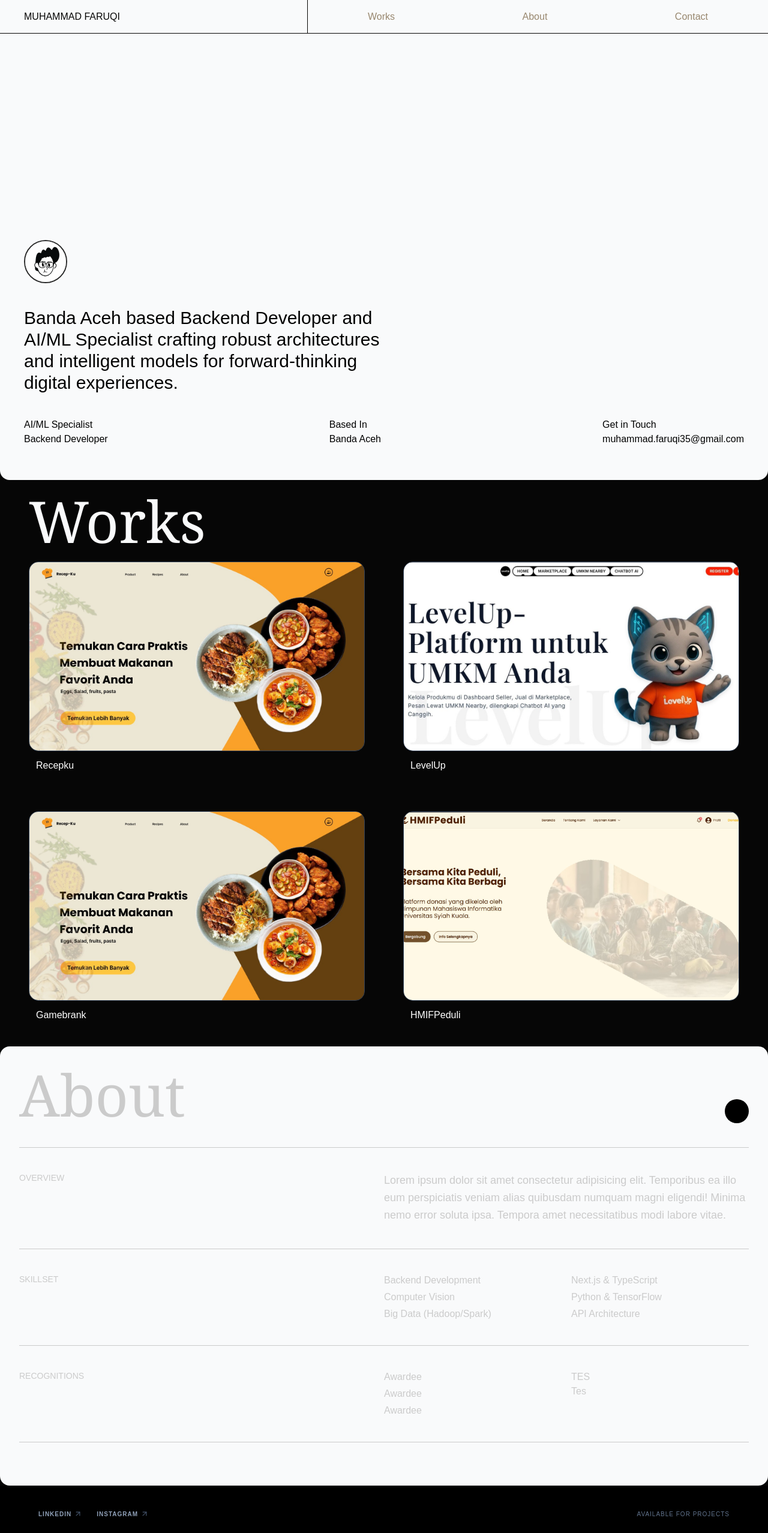
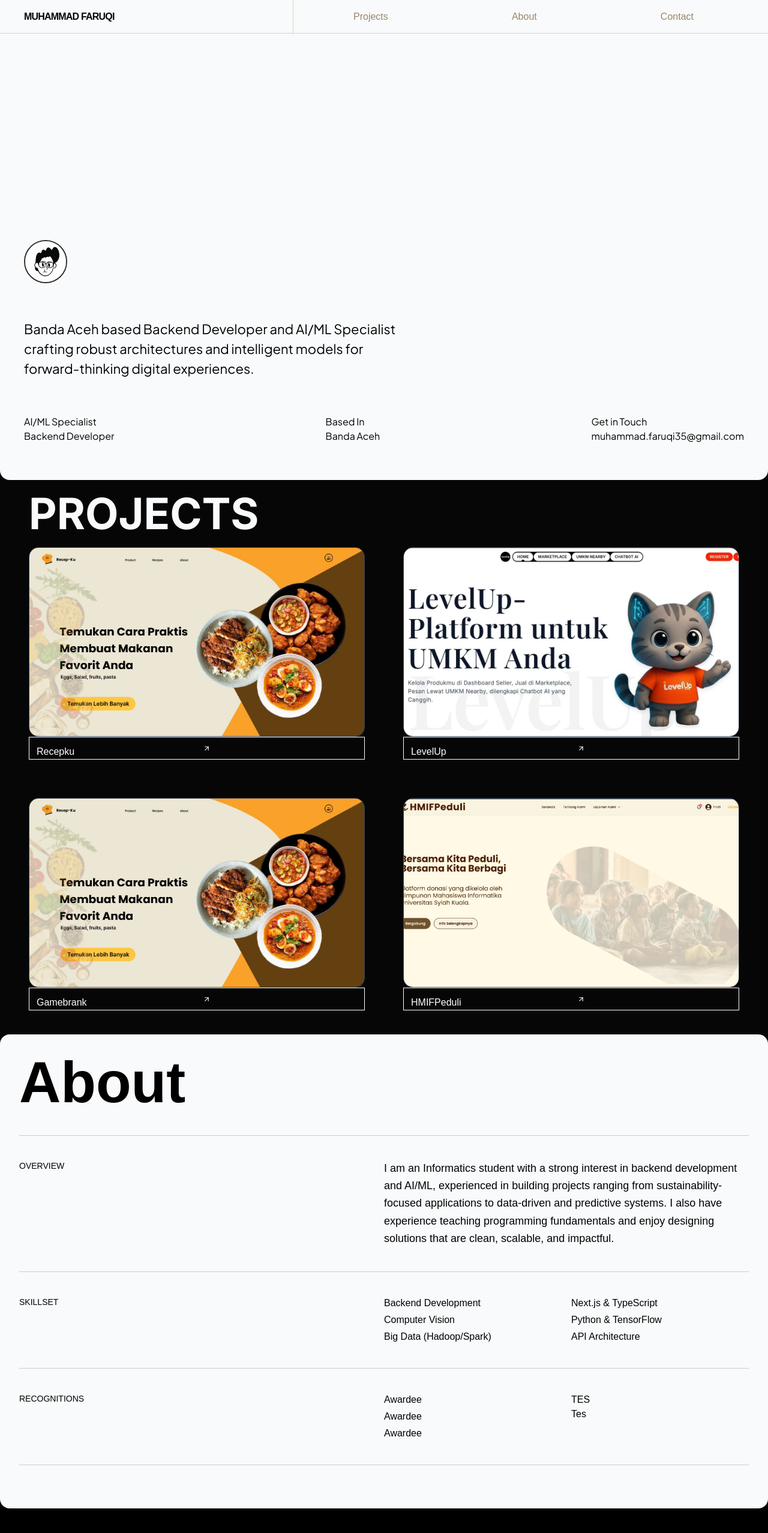
Before and after one commit to mfaruqi35/portofolio, a Next.js app: page / in a window 1280 px wide. Shown: the top 2555 px of the page at 60% size. Built offline with nearby package versions, Linux system fonts and the light colour scheme.

Commit message:
font settings

```diff
--- a/app/layout.tsx
+++ b/app/layout.tsx
@@ -1,5 +1,6 @@
 import Navbar from "@/components/Navbar";
 import Footer from "@/components/footer";
+
 import "./globals.css";
 
 export const metadata = {
--- a/app/page.tsx
+++ b/app/page.tsx
@@ -2,14 +2,25 @@
 import { projects } from "./data/projects";
 import WorkCard from "@/components/WorkCard";
 import SlidingLink from "@/components/SlidingLink";
+import { Plus_Jakarta_Sans, Inter } from "next/font/google";
 import Image from "next/image";
+
+const headerFont = Inter({
+  subsets: ["latin"],
+  weight: "700",
+});
+
+const contentFont = Plus_Jakarta_Sans({
+  subsets: ["latin"],
+  weight: "400",
+});
 
 export default function Home() {
   return (
-    <div className="overflow-x-hidden bg-background">
+    <div className="overflow-x-hidden bg-background ">
       <section
         id="hero"
-        className="w-full h-screen rounded-b-2xl flex items-end bg-[#F9FAFB] px-10"
+        className={`w-full h-screen rounded-b-2xl flex items-end bg-[#F9FAFB] px-10 ${contentFont.className}`}
       >
         <div className=" text-black w-full h-100 ">
           <div className="relative h-18 w-18 rounded-full border-2 border-[#2b2b2b] justify-center overflow-x-hidden items-center">
@@ -21,8 +32,8 @@ export default function Home() {
             />
           </div>
 
-          <div className="py-10 flex items-center w-[50vw]">
-            <h1 className="text-3xl font-light">
+          <div className="py-15 flex items-center w-[50vw]">
+            <h1 className="text-[22px] font-light">
               Banda Aceh based Backend Developer and AI/ML Specialist crafting
               robust architectures and intelligent models for forward-thinking
               digital experiences.
@@ -50,7 +61,11 @@ export default function Home() {
       >
         <div className="w-full max-w-7xl mx-auto px-6 md:px-12">
           <div className="flex flex-col">
-            <h1 className="text-8xl font-serif text-off-white">Works</h1>
+            <h1
+              className={`text-7xl font-bold text-off-white ${headerFont.className}`}
+            >
+              PROJECTS
+            </h1>
           </div>
           <div className="grid grid-cols-1 md:grid-cols-2 gap-12 lg:gap-16 max-w-9xl mx-auto py-5">
             {projects.map((p, i) => (
@@ -66,28 +81,29 @@ export default function Home() {
       >
         <div className="max-w-7xl mx-auto">
           <div className="flex justify-between items-end border-b pb-10 mb-10">
-            <h1 className="text-8xl font-serif">About</h1>
-            <div className="w-10 h-10 rounded-full overflow-hidden bg-black"></div>
+            <h1 className="text-8xl font-bold text-black">About</h1>
           </div>
         </div>
         <div className="grid grid-cols-1 md:grid-cols-4 border-b pb-10 mb-10">
-          <div className="md:col-span-2 text-sm font-medium uppercase flex gap-2">
+          <div className="md:col-span-2 text-sm font-medium uppercase flex gap-2 text-black">
             overview
           </div>
-          <div className="md:col-span-2 space-y-4 text-lg leading-relaxed">
+          <div className="md:col-span-2 space-y-4 text-lg leading-relaxed text-black">
             <p>
-              Lorem ipsum dolor sit amet consectetur adipisicing elit.
-              Temporibus ea illo eum perspiciatis veniam alias quibusdam numquam
-              magni eligendi! Minima nemo error soluta ipsa. Tempora amet
-              necessitatibus modi labore vitae.
+              I am an Informatics student with a strong interest in backend
+              development and AI/ML, experienced in building projects ranging
+              from sustainability-focused applications to data-driven and
+              predictive systems. I also have experience teaching programming
+              fundamentals and enjoy designing solutions that are clean,
+              scalable, and impactful.
             </p>
           </div>
         </div>
         <div className="grid grid-cols-1 md:grid-cols-4 border-b pb-10 mb-10">
-          <div className="md:col-span-2 text-sm font-medium uppercase flex gap-2">
+          <div className="md:col-span-2 text-sm font-medium uppercase flex gap-2 text-black">
             Skillset
           </div>
-          <div className="md:col-span-2 grid grid-cols-2 gap-4">
+          <div className="md:col-span-2 grid grid-cols-2 gap-4 text-black">
             <ul className="space-y-1">
               <li>Backend Development</li>
               <li>Computer Vision</li>
@@ -101,10 +117,10 @@ export default function Home() {
           </div>
         </div>
         <div className="grid grid-cols-1 md:grid-cols-4 border-b pb-10 mb-10">
-          <div className="md:col-span-2 text-sm font-medium uppercase flex gap-2">
+          <div className="md:col-span-2 text-sm font-medium uppercase flex gap-2 text-black">
             Recognitions
           </div>
-          <div className="md:col-span-2 grid grid-cols-2 gap-4">
+          <div className="md:col-span-2 grid grid-cols-2 gap-4 text-black">
             <ul className="space-y-1">
               <li>Awardee</li>
               <li>Awardee</li>
--- a/components/Navbar.tsx
+++ b/components/Navbar.tsx
@@ -1,18 +1,19 @@
 "use client";
 
 import { useState, useEffect } from "react";
-import RollingText from "./RollingText";
 import Link from "next/link";
+import { X, ArrowUpRight } from "lucide-react";
 
 export default function Navbar() {
   const [activeSection, setActiveSection] = useState("hero");
+  const [isMenuOpen, setIsMenuOpen] = useState(false);
 
   useEffect(() => {
     const handleScroll = () => {
       const sections = ["hero", "works", "about", "contact"];
       const scrollPosition = window.scrollY + 100;
 
-      for (const section in sections) {
+      sections.forEach((section) => {
         const element = document.getElementById(section);
         if (
           element &&
@@ -21,7 +22,7 @@ export default function Navbar() {
         ) {
           setActiveSection(section);
         }
-      }
+      });
     };
 
     window.addEventListener("scroll", handleScroll);
@@ -29,26 +30,27 @@ export default function Navbar() {
   }, []);
 
   const navLinks = [
-    { name: "Works", href: "#works", id: "works" },
+    { name: "Projects", href: "#works", id: "works" },
     { name: "About", href: "#about", id: "about" },
     { name: "Contact", href: "#contact", id: "contact" },
   ];
 
   return (
-    <nav className="fixed top-0 w-full z-50 bg-transparent h-14 flex items-center place-content-between pl-10 text-white border-b mix-blend-difference">
+    <nav className="fixed top-0 w-full z-50 bg-black md:bg-transparent h-14 flex items-center justify-between px-6 md:pl-10 text-white border-b border-slate-800 md:mix-blend-difference">
       <div>
         <Link href="/">
-          <div className="flex flex-col w-75">MUHAMMAD FARUQI</div>
+          <div className="font-bold tracking-tighter">MUHAMMAD FARUQI</div>
         </Link>
       </div>
-      <div className="flex flex-row h-full justify-between items-center w-3xl border-l px-25 font-medium">
+
+      <div className="hidden md:flex flex-row h-full justify-between items-center w-3xl border-l border-slate-800 px-25 font-medium">
         {navLinks.map((link) => (
           <div key={link.id}>
             <Link
               href={link.href}
               className={`transition-colors duration-300 ${
                 activeSection === link.id
-                  ? `text-[#2b2b2b] `
+                  ? `text-white md:text-[#2b2b2b]`
                   : `text-slate-500 hover:text-blue-600`
               }`}
             >
@@ -57,6 +59,61 @@ export default function Navbar() {
           </div>
         ))}
       </div>
+
+      <button
+        className="flex md:hidden flex-col gap-1.5 cursor-pointer z-50"
+        onClick={() => setIsMenuOpen(!isMenuOpen)}
+      >
+        {isMenuOpen ? (
+          <X size={28} strokeWidth={1.5} />
+        ) : (
+          <>
+            <div className="w-6 h-0.5 bg-white"></div>
+            <div className="w-6 h-0.5 bg-white"></div>
+          </>
+        )}
+      </button>
+
+      <div
+        className={`fixed inset-0 bg-black z-40 flex flex-col px-8 py-20 transition-transform duration-500 ease-in-out md:hidden ${
+          isMenuOpen ? "translate-x-0" : "translate-x-full"
+        }`}
+      >
+        <div className="flex flex-col gap-10">
+          {navLinks.map((link) => (
+            <Link
+              key={link.id}
+              href={link.href}
+              onClick={() => setIsMenuOpen(false)}
+              className="flex flex-col group"
+            >
+              <span className="text-5xl font-medium tracking-tighter group-active:text-blue-500">
+                {link.name}
+              </span>
+            </Link>
+          ))}
+        </div>
+
+        <div className="mt-auto border-t border-slate-800 pt-10 flex flex-col gap-6">
+          <span className="text-[10px] font-serif italic text-slate-500">
+            Social
+          </span>
+          <div className="flex flex-col gap-4">
+            <a
+              href="#"
+              className="flex items-center gap-1 text-xs font-bold tracking-widest uppercase"
+            >
+              INSTAGRAM <ArrowUpRight size={14} className="text-slate-500" />
+            </a>
+            <a
+              href="#"
+              className="flex items-center gap-1 text-xs font-bold tracking-widest uppercase"
+            >
+              LINKEDIN <ArrowUpRight size={14} className="text-slate-500" />
+            </a>
+          </div>
+        </div>
+      </div>
     </nav>
   );
 }
--- a/components/WorkCard.tsx
+++ b/components/WorkCard.tsx
@@ -1,5 +1,6 @@
 // components/WorkCard.tsx
 import Image from "next/image";
+import { ArrowUpRight } from "lucide-react";
 
 export default function WorkCard({ project }: { project: any }) {
   return (
@@ -14,7 +15,10 @@ export default function WorkCard({ project }: { project: any }) {
           />
         </div>
       </div>
-      <div className="text-white pl-3 pt-3">{project.title}</div>
+      <div className="text-white pl-3 pt-3 grid grid-cols-2 border gap-2">
+        {project.title}
+        <ArrowUpRight size={13} />
+      </div>
     </div>
   );
 }
--- a/components/footer.tsx
+++ b/components/footer.tsx
@@ -14,7 +14,6 @@ export default function Footer() {
       className="w-full bg-black text-white pt-10 pb-6 px-6 md:px-16"
     >
       <div className="max-w-7xl mx-auto flex flex-col h-full justify-between">
-        {/* ROW 1: Social & Labels (Rapat) */}
         <div className="flex flex-wrap justify-between items-center pb-6 border-b border-slate-800 gap-4">
           <div className="flex gap-6">
             <a href="#" className="group flex items-center gap-1">
@@ -41,7 +40,6 @@ export default function Footer() {
           </span>
         </div>
 
-        {/* ROW 2: Email & Phone (Dibuat Bersebelahan) */}
         <div className="grid grid-cols-1 md:grid-cols-2 py-8 border-b border-slate-800 gap-8">
           <div className="flex flex-col gap-1">
             <span className="text-[9px] font-mono text-slate-600 uppercase">
@@ -53,14 +51,12 @@ export default function Footer() {
           </div>
         </div>
 
-        {/* ROW 3: Contact Title (Ukurannya dikurangi agar tidak memakan layar) */}
-        <div className="py-8 md:py-12 text-center md:text-left">
+        <div className="py-8 md:py-12 text-left">
           <h1 className="text-[15vw] md:text-[10vw] font-bold leading-[0.8] tracking-tighter uppercase opacity-90">
             Contact
           </h1>
         </div>
 
-        {/* ROW 4: Bottom Copyright (Sangat Rapat) */}
         <div className="flex justify-between items-end pt-6">
           <div className="flex flex-col gap-2">
             <button
```
